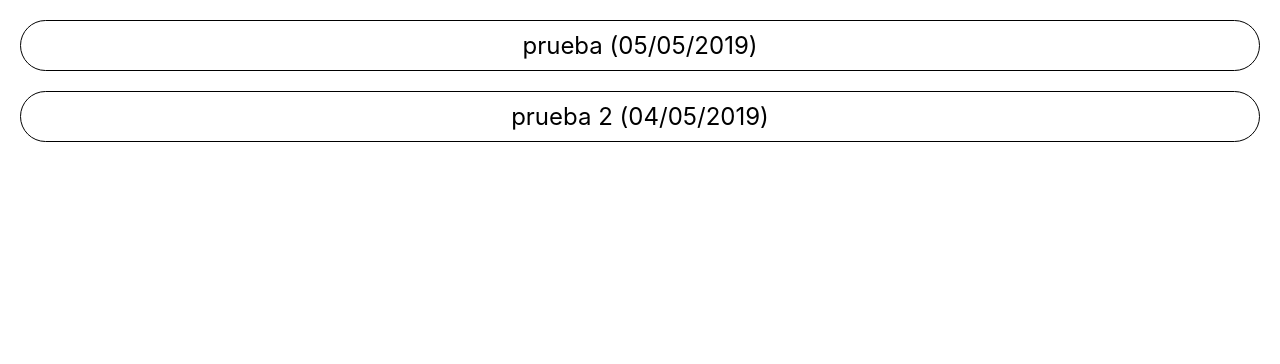
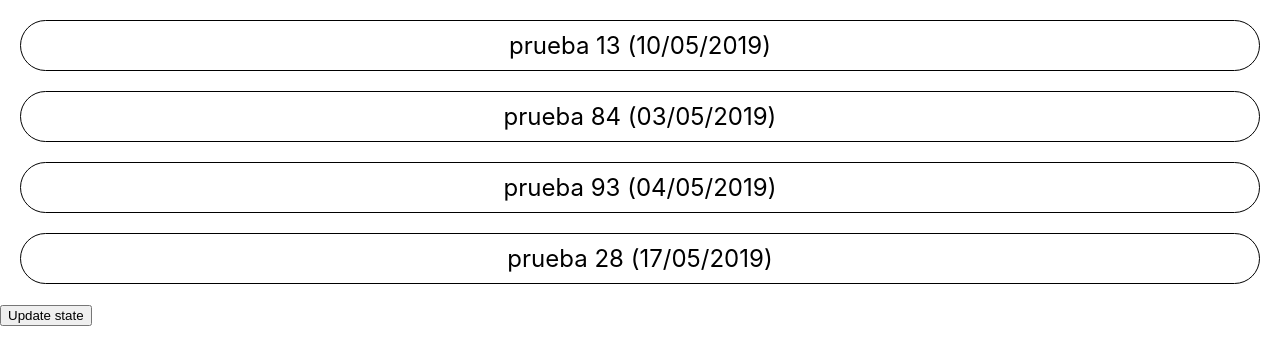
Before and after one commit to webmad1019-1/todolist-redux, a React (Create React App) app: page / in a window 1280 px wide. Shown: the top 364 px of the page. Built offline with nearby package versions, Linux system fonts and the light colour scheme.

Commit message:
working redux

```diff
--- a/src/App.tsx
+++ b/src/App.tsx
@@ -1,27 +1,72 @@
 import React from 'react';
 import './App.scss';
 import Task from './Task';
+import { createStore } from 'redux'
+
+interface Test {
+  tasks: Array<TaskDataModel>
+}
+
+interface TaskDataModel {
+  value: string,
+  date: Date
+}
 
 class App extends React.Component {
-  state = {
-    tasks: [
-      {
-        value: "prueba",
-        date: new Date("5/5/2019")
-      },
-      {
-        value: "prueba 2",
-        date: new Date("5/4/2019")
+  store: any;
+  state: Test = { tasks: [] }
+
+  constructor(props: any) {
+    super(props)
+
+    var that = this
+
+    this.state = {
+      tasks: [...Array(4)].map(() => ({
+        value: "prueba " + Math.round(Math.random() * 100),
+        date: new Date("5/" + (Math.round(Math.random() * 20) + 1) + "/2019")
+      }))
+    }
+
+    function counter(state: any = that.state, action: any) {
+      switch (action.type) {
+        case 'UPDATE_ARRAY':
+          let tasks = [...state.tasks]
+          tasks[0].value = "prueba 69"
+          tasks.push({
+            value: "prueba new",
+            date: new Date("5/14/2019")
+          })
+          return {
+            ...state,
+            tasks: tasks
+          }
+        default:
+          return state
       }
-    ]
+    }
+
+    this.store = createStore(counter)
+
+    this.store.subscribe(() => {
+      this.setState(this.store.getState())
+    })
+  }
+
+  test() {
+    this.store.dispatch({ state: this.state, type: 'UPDATE_ARRAY' })
   }
 
   render() {
     return (
       <div className="App">
         {
-          this.state.tasks.map((task, idx) => <Task key={idx} val={task} />)
+          this.state.tasks.map(function (task: any, idx: number) {
+            return <Task key={idx} val={task} />
+          })
         }
+
+        <button onClick={() => this.test()}>Update state</button>
       </div>
     )
   }
```
